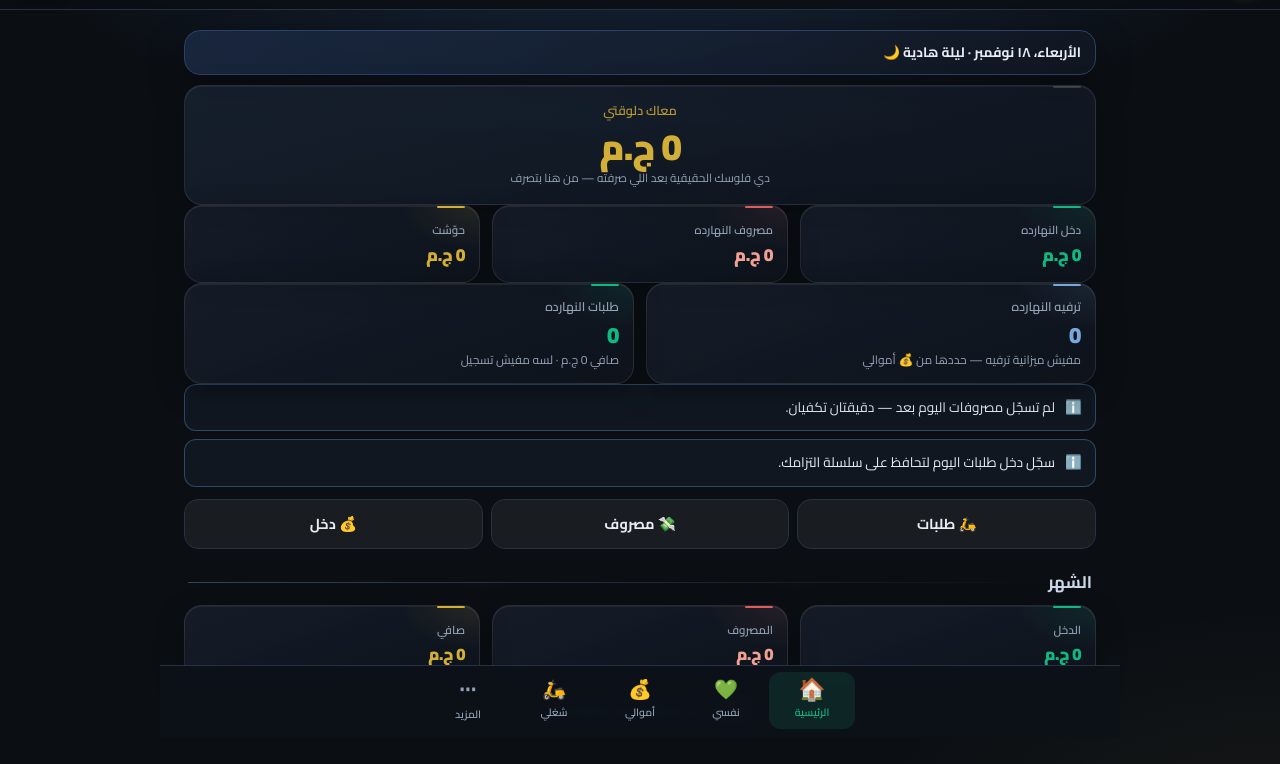
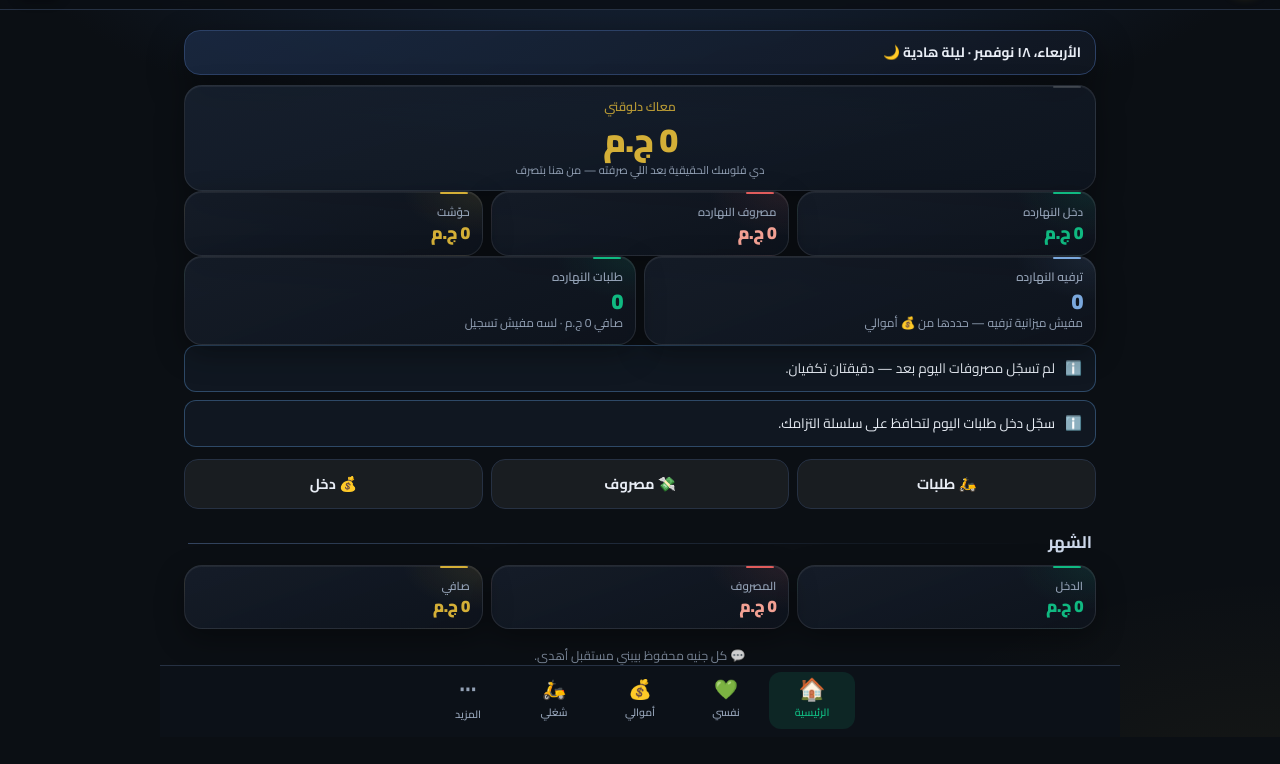
Before and after one commit to TDRS10/rebuild-myself, a plain HTML site: page index.html in a window 1280 px wide. Shown: the part 63-827 px from the top of the page. After the commit the page ends 800 px from the top, so only its background shows below. Drawn offline with Linux system fonts and the light colour scheme.

Commit message:
Compact cards: no forced height or inner gap, whole home fits one screen

```diff
--- a/css/styles.css
+++ b/css/styles.css
@@ -61,12 +61,10 @@ a{color:inherit;text-decoration:none}
 
 /* ===== Layout ===== */
 #view{padding:14px;max-width:960px;margin:0 auto;outline:none}
-.grid{display:grid;gap:12px}
+.grid{display:grid;gap:8px}
 .grid.c2{grid-template-columns:repeat(2,1fr)}
 .grid.c3{grid-template-columns:repeat(2,1fr)}
 .grid.three{grid-template-columns:repeat(3,1fr)}   /* 3 عناصر قصيرة: صف واحد متوازن حتى على الموبايل */
-.grid.three > .card{min-height:78px}              /* نفس الارتفاع → الصف متوازن */
-.grid.three > .card.stat{justify-content:center}   /* الرقم في نص الكارت */
 .grid.three > .card h3{font-size:.72rem;white-space:nowrap}  /* عنوان سطر واحد → الأرقام في نفس الخط */
 @media(min-width:760px){
   .grid.c3{grid-template-columns:repeat(3,1fr)}
@@ -79,13 +77,13 @@ a{color:inherit;text-decoration:none}
   backdrop-filter:blur(8px) saturate(125%);
   border:1px solid rgba(255,255,255,.055);
   border-radius:18px;
-  padding:14px;
+  padding:12px;
   box-shadow:0 8px 22px rgba(0,0,0,.26),inset 0 1px 0 rgba(255,255,255,.045);
 }
-.card h3{font-size:.78rem;color:var(--muted);font-weight:600;margin-bottom:4px}
-.stat{display:flex;flex-direction:column;gap:2px;justify-content:space-between;min-height:66px}
-.stat .val{font-size:1.4rem;font-weight:900;letter-spacing:-.5px;line-height:1.25}
-.stat .sub{font-size:.72rem;color:var(--muted);line-height:1.5}
+.card h3{font-size:.75rem;color:var(--muted);font-weight:600;margin-bottom:2px}
+.stat{display:flex;flex-direction:column;gap:1px}   /* الكارت على قد محتواه — مفيش فراغ */
+.stat .val{font-size:1.35rem;font-weight:900;letter-spacing:-.5px;line-height:1.15}
+.stat .sub{font-size:.7rem;color:var(--muted);line-height:1.4}
 /* بلاطات ملوّنة: لكل رقم هويته بدل الصناديق الرمادية */
 .card.stat{position:relative;overflow:hidden}
 .card.stat::before{
@@ -103,13 +101,13 @@ a{color:inherit;text-decoration:none}
 .stat.blue .val{color:#7aa8dd}
 /* الرقم الكبير: معاك كام دلوقتي */
 .hero-money{
-  text-align:center;padding:16px 14px;min-height:0;
+  text-align:center;padding:12px 14px;min-height:0;
   border-color:rgba(212,175,55,.3);
   background:linear-gradient(160deg,rgba(46,38,18,.55),rgba(14,20,30,.85));
 }
-.hero-money h3{font-size:.8rem;color:rgba(212,175,55,.85)}
-.hero-money .val{font-size:2.3rem;font-weight:900;color:var(--gold);letter-spacing:-1px;line-height:1.15}
-.hero-money .sub{font-size:.73rem}
+.hero-money h3{font-size:.78rem;color:rgba(212,175,55,.85)}
+.hero-money .val{font-size:2.1rem;font-weight:900;color:var(--gold);letter-spacing:-1px;line-height:1.15;margin:2px 0}
+.hero-money .sub{font-size:.7rem}
 .card.clickable{cursor:pointer;transition:transform .15s,border-color .15s}
 .card.clickable:active{transform:scale(.98);border-color:var(--blue)}
 
--- a/sw.js
+++ b/sw.js
@@ -1,5 +1,5 @@
 /* راجع لنفسي — Service Worker: Offline كامل */
-const CACHE = 'raj3-v18';
+const CACHE = 'raj3-v19';
 const ASSETS = [
   './', './index.html', './manifest.webmanifest',
   './css/styles.css', './js/store.js', './js/data-rain.js', './js/app.js',
```
